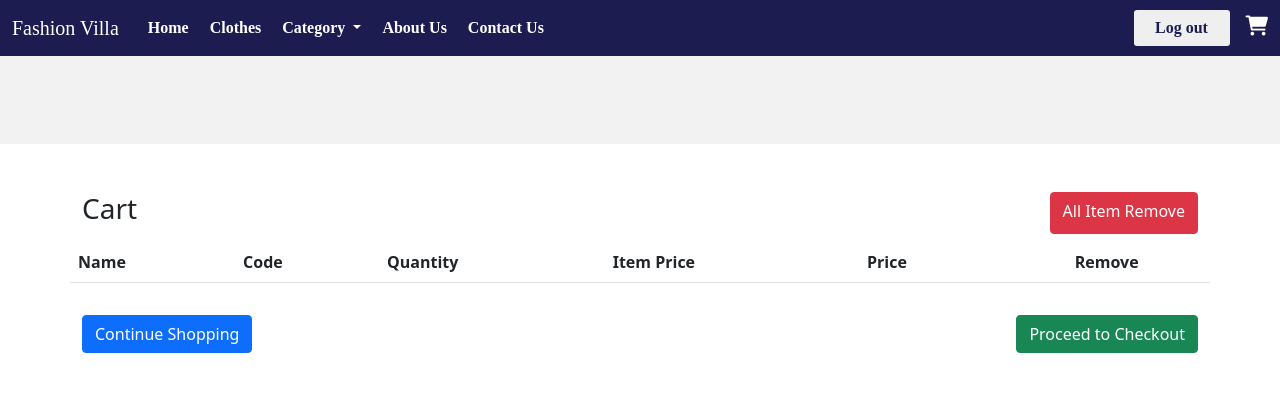
After one commit to vashalivashali/research-project, a PHP site: page /research-project/cart.php in a window 1280 px wide. The commit adds this page. Shown: the top 400 px of the page. Run offline with PHP 8.4, Linux system fonts and the light colour scheme; lists and menus that the app fills with data are empty.

Commit message:
add cart page

```diff
--- /dev/null
+++ b/website/cart.php
@@ -0,0 +1,220 @@
+<?php
+session_start();
+require_once 'config.php';
+
+// add, remove, empty
+if (!empty($_GET['action'])) {
+    switch ($_GET['action']) {
+        // add product to cart
+        case 'add':
+            if (!empty($_POST['quantity'])) {
+                $pid = $_GET['pid'];
+                $query = "SELECT * FROM products_details WHERE id=" . $pid;
+                $result = mysqli_query($con, $query);
+                while ($product = mysqli_fetch_array($result)) {
+                    $itemArray = [
+                        $product['code'] => [
+                            'name' => $product['name'],
+                            'code' => $product['code'],
+                            'quantity' => $_POST['quantity'],
+                            'price' => $product['price'],
+                            'image' => $product['image'],
+                            'description' => $product['description']
+                        ]
+                    ];
+                    if (isset($_SESSION['cart_item']) &&!empty($_SESSION['cart_item'])) {
+                        if (in_array($product['code'], array_keys($_SESSION['cart_item']))) {
+                            foreach ($_SESSION['cart_item'] as $key => $value) {
+                                if ($product['code'] == $key) {
+                                    if (empty($_SESSION['cart_item'][$key]["quantity"])) {
+                                        $_SESSION['cart_item'][$key]['quantity'] = 0;
+                                    }
+                                    $_SESSION['cart_item'][$key]['quantity'] += $_POST['quantity'];
+                                }
+                            }
+                        } else {
+                            $_SESSION['cart_item'] += $itemArray;
+                        }
+                    } else {
+                        $_SESSION['cart_item'] = $itemArray;
+                    }
+                }
+            }
+            break;
+        case 'remove':
+            if (!empty($_SESSION['cart_item'])) {
+                foreach ($_SESSION['cart_item'] as $key => $value) {
+                    if ($_GET['code'] == $key) {
+                        unset($_SESSION['cart_item'][$key]);
+                    }
+                    if (empty($_SESSION['cart_item'])) {
+                        unset($_SESSION['cart_item']);
+                    }
+                }
+            }
+            break;
+        case 'empty':
+            unset($_SESSION['cart_item']);
+            break;
+    }
+}
+
+
+?>
+
+<!doctype html>
+<html lang="en">
+<head>
+    <meta charset="UTF-8">
+    <meta charset="UTF-8">
+    <meta name="viewport" content="width=device-width, initial-scale=1.0">
+    <meta charset="UTF-8">
+    <meta http-equiv="X-UA-Compatible" content="IE=edge">
+    <meta name="viewport" content="width=device-width, initial-scale=1.0">
+    <title>Fashion Villa</title>
+    <link rel="shortcut icon" type="image" href="./image/logo2.png">
+    <link rel="stylesheet" href="style.css">
+    <link rel="stylesheet" href="https://cdnjs.cloudflare.com/ajax/libs/font-awesome/6.2.0/css/all.min.css">
+    <!-- bootstrap links -->
+    <link href="https://cdn.jsdelivr.net/npm/bootstrap@5.0.2/dist/css/bootstrap.min.css" rel="stylesheet" integrity="sha384-EVSTQN3/azprG1Anm3QDgpJLIm9Nao0Yz1ztcQTwFspd3yD65VohhpuuCOmLASjC" crossorigin="anonymous">
+    <!-- bootstrap links -->
+    <!-- fonts links -->
+    <link rel="preconnect" href="https://fonts.googleapis.com">
+    <link rel="preconnect" href="https://fonts.gstatic.com" crossorigin>
+    <link href="https://fonts.googleapis.com/css2?family=Roboto:wght@500&display=swap" rel="stylesheet">
+    <!-- fonts links -->
+
+    <meta name="viewport"
+          content="width=device-width, user-scalable=no, initial-scale=1.0, maximum-scale=1.0, minimum-scale=1.0">
+    <meta http-equiv="X-UA-Compatible" content="ie=edge">
+    <title>Shopping Cart</title>
+    <link rel="stylesheet" href="styles.css">
+</head>
+<body>
+
+<div class="main-section">
+        <!-- navbar -->
+        <nav class="navbar navbar-expand-lg" id="navbar">
+            <div class="container-fluid">
+              <a class="navbar-brand" href="#">Fashion Villa</a>
+              <button class="navbar-toggler" type="button" data-bs-toggle="collapse" data-bs-target="#navbarSupportedContent" aria-controls="navbarSupportedContent" aria-expanded="false" aria-label="Toggle navigation">
+                <span><i class="fa-solid fa-bars" style="color: white;"></i></span>
+              </button>
+              <div class="collapse navbar-collapse" id="navbarSupportedContent">
+                <ul class="navbar-nav me-auto mb-2 mb-lg-0">
+                  <li class="nav-item">
+                    <a class="nav-link active" aria-current="page" href="home.php">Home</a>
+                  </li>
+                  <li class="nav-item">
+                    <a class="nav-link" href="clothes.html">Clothes</a>
+                  </li>
+                  <li class="nav-item dropdown">
+                    <a class="nav-link dropdown-toggle" href="#" id="navbarDropdown" role="button" data-bs-toggle="dropdown" aria-expanded="false">
+                      Category
+                    </a>
+                    <ul class="dropdown-menu" aria-labelledby="navbarDropdown" style="background-color: #1c1c50;">
+                      <li><a class="dropdown-item" href="clothes.html">Clothes</a></li>
+                      <li><a class="dropdown-item" href="bags.html">bags</a></li>
+                      <li><a class="dropdown-item" href="shoes.html">Shoes</a></li>
+                    </ul>
+                  </li>
+                  <li class="nav-item">
+                    <a class="nav-link" href="about.html">About Us</a>
+                  </li>
+                <li class="nav-item">
+                    <a class="nav-link" href="contact.html">Contact Us</a>
+                  </li>
+                </ul>
+                <div class="other-links">
+
+                    <button id="btn-signup"><a href="logout.php">Log out</a></button>
+
+
+                    <i class="fa-solid fa-cart-shopping">
+
+
+                    </i>
+                </div>
+
+              </div>
+            </div>
+          </nav>
+        </div>
+        <!-- >navbar -->
+
+<div class="container py-5">
+    <div class="d-flex justify-content-between mb-2">
+        <h3>Cart</h3>
+        <a class="btn btn-danger" href="index.php?action=empty">All Item Remove</a>
+    </div>
+    <div class="row">
+        <?php
+            $total_quantity = 0;
+            $total_price = 0;
+        ?>
+        <table class="table">
+            <tbody>
+            <tr>
+                <th class="text-left">Name</th>
+                <th class="text-left">Code</th>
+                <th class="text-right">Quantity</th>
+                <th class="text-right">Item Price</th>
+                <th class="text-right">Price</th>
+                <th class="text-center">Remove</th>
+            </tr>
+            <?php
+            if (isset($_SESSION['cart_item']) && !empty($_SESSION['cart_item'])){
+                foreach ($_SESSION['cart_item'] as $item) {
+                    $item_price = $item['quantity'] * $item['price'];
+                    ?>
+                    <tr>
+                        <td class="text-left">
+                            <img src="http://localhost/website<?= $item['image'] ?>" alt="<?= $item['name'] ?>" class="img-fluid" width="100" height="40">
+                            <?= $item['name'] ?>
+                        </td>
+                        <td class="text-left"><?= $item['code'] ?></td>
+                        <td class="text-right"><?= $item['quantity'] ?></td>
+                        <td class="text-right">₹<?= number_format($item['price'], 2) ?></td>
+                        <td class="text-right">₹<?= number_format($item_price, 2) ?></td>
+                        <td class="text-center">
+                            <a href="index.php?action=remove&code=<?= $item['code']; ?>" class="btn btn-danger">X</a>
+                        </td>
+                    </tr>
+
+                    <?php
+                    $total_quantity += $item["quantity"];
+                    $total_price += ($item["price"]*$item["quantity"]);
+                }
+            }
+
+
+            if (isset($_SESSION['cart_item']) && !empty($_SESSION['cart_item'])){
+                ?>
+                <tr>
+                    <td colspan="2" align="right">Total:</td>
+                    <td align="right"><strong><?= $total_quantity ?></strong></td>
+                    <td></td>
+                    <td align="right"><strong>₹<?= number_format($total_price, 2); ?></strong></td>
+                    <td></td>
+                </tr>
+
+            <?php }
+
+                ?>
+            </tbody>
+        </table>
+        <div class="d-flex justify-content-between mt-3">
+            <a href="home.php" class="btn btn-primary">Continue Shopping</a>
+            <a href="checkout.php" class="btn btn-success">Proceed to Checkout</a>
+        </div>
+
+
+    </div>
+
+
+    <!-- first done this -->
+
+</div>
+
+</body>
+</html>
--- /dev/null
+++ b/website/config.php
@@ -0,0 +1,6 @@
+<?php
+$con = mysqli_connect('localhost:3306', 'root', 'Database123', 'users');
+
+if (mysqli_connect_errno()){
+    die("Connection Fail: ". mysqli_connect_error());
+}
--- a/website/home.php
+++ b/website/home.php
@@ -96,6 +96,7 @@ session_start();
 
 
     <!-- top cards -->
+
     <div class="container" id="top-cards">
         <div class="row">
             <h1 class="text-center">RECENT NEW PRODUCT</h1>
```
Also changed, not shown: website/product.html (+63 -0 lines).
